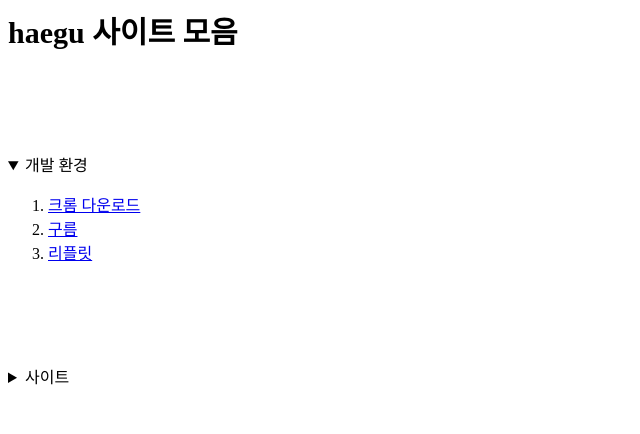
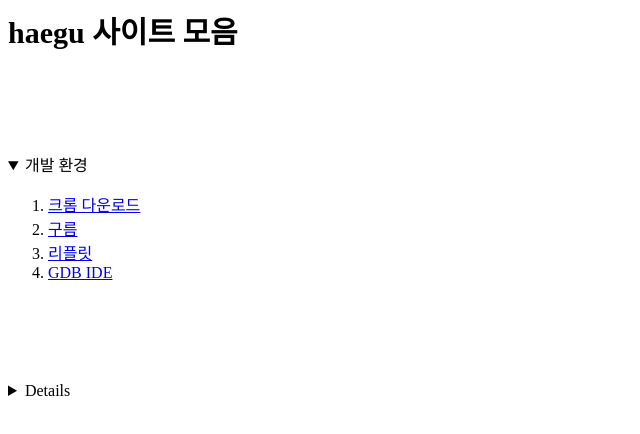
Before and after one commit to koding1/my_useful_site, a plain HTML site: page index.html in a window 1280 px wide. Both pictures are taken after a click on the heading "개발 환경". Shown: the whole page, without its empty margins (0-640 px from the left). Drawn offline with Linux system fonts and the light colour scheme.

Commit message:
Update index.html

```diff
--- a/index.html
+++ b/index.html
@@ -20,11 +20,12 @@
                 </li>
                 <li><a href="https://www.goorm.io/" target="_blank">구름</a></li>
                 <li><a href="https://repl.it/" target="_blank">리플릿</a></li>
+                <li><a href="https://www.onlinegdb.com/" target="_blank">GDB IDE</a></li>
             </ol>
         </details>
 
         <details id="det_b">
-            <summary>사이트</summary>
+
             <li><a href="https://www.youtube.com/" target="_blank">유튜브</a></li>
             <li><a href="https://programmers.co.kr/" target="_blank">프로그래머스</a></li>
             <li><a href="https://www.naver.com/" target="_blank">네이버</a></li>
```
